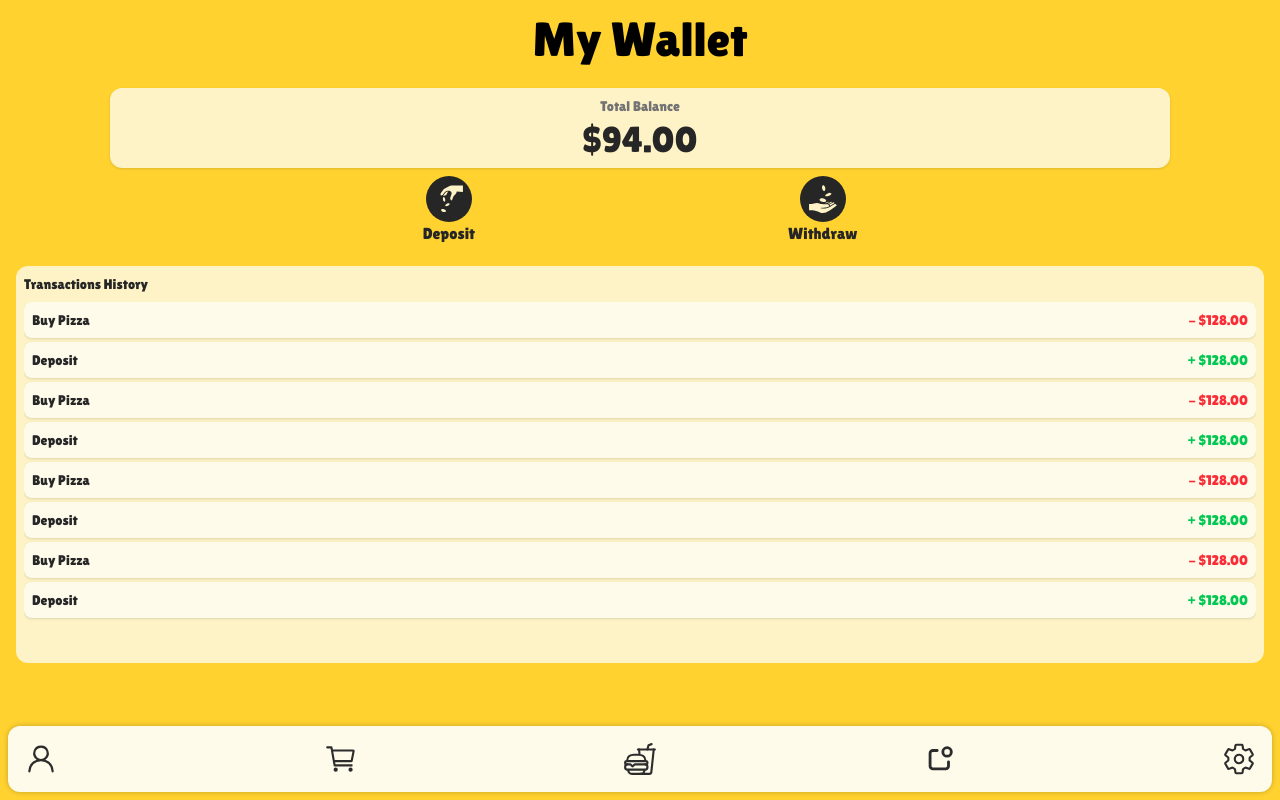
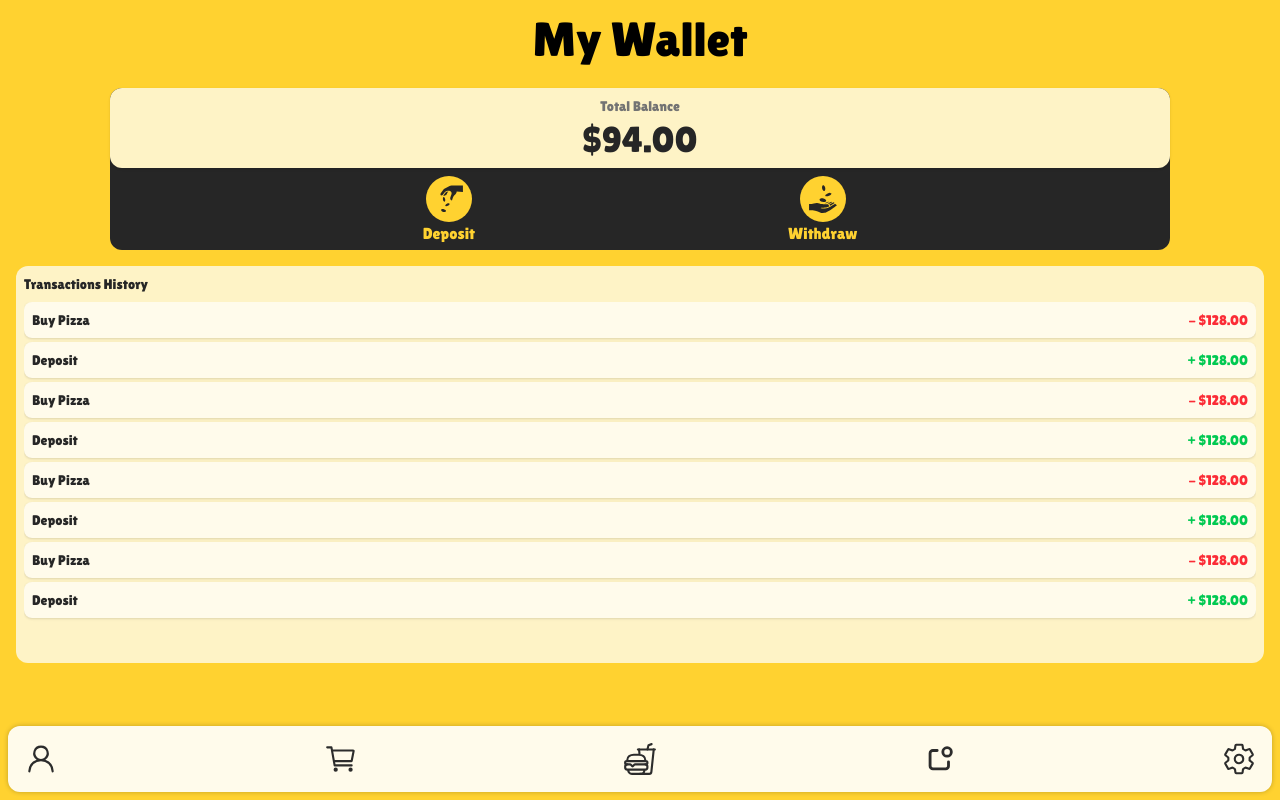
Before and after one commit to mahdibaderloo/fastfood, a React (Vite) app: page /wallet in a window 1280 px wide. Built offline with nearby package versions, Linux system fonts and the light colour scheme.

Commit message:
wallet dark theme

```diff
--- a/src/features/wallet/Balance.tsx
+++ b/src/features/wallet/Balance.tsx
@@ -1,25 +1,40 @@
 import { GiReceiveMoney } from "react-icons/gi";
 import { GiPayMoney } from "react-icons/gi";
+import { useTheme } from "../../store/themeStore";
 
 function Balance() {
+  const { theme } = useTheme();
+
   return (
-    <div className="bg-amber-300 w-[85%] mx-auto rounded-xl">
+    <div className="bg-neutral-800 dark:bg-amber-300 w-[85%] mx-auto rounded-xl">
       <div className="bg-amber-100 w-full mx-auto rounded-xl p-2 flex flex-col items-center shadow">
         <p className="text-neutral-500 text-sm">Total Balance</p>
         <p className="text-neutral-800 mt-1 text-4xl">$94.00</p>
       </div>
       <ul className="flex items-center justify-evenly pt-2 pb-1">
         <li className="flex flex-col items-center justify-center">
-          <span className="bg-neutral-800 p-2 rounded-full">
-            <GiPayMoney size={30} color="#fef3c6" />
+          <span className="bg-amber-300 dark:bg-neutral-800 p-2 rounded-full">
+            {theme === "dark" ? (
+              <GiPayMoney size={30} color="#fef3c6" />
+            ) : (
+              <GiPayMoney size={30} color="#262626" />
+            )}
           </span>
-          <p className="text-[16px] text-neutral-800">Deposit</p>
+          <p className="text-[16px] text-amber-300 dark:text-neutral-800">
+            Deposit
+          </p>
         </li>
         <li className="flex flex-col items-center justify-center">
-          <span className="bg-neutral-800 p-2 rounded-full">
-            <GiReceiveMoney size={30} color="#fef3c6" />
+          <span className="bg-amber-300 dark:bg-neutral-800 p-2 rounded-full">
+            {theme === "dark" ? (
+              <GiReceiveMoney size={30} color="#fef3c6" />
+            ) : (
+              <GiReceiveMoney size={30} color="#262626" />
+            )}
           </span>
-          <p className="text-[16px] text-neutral-800">Withdraw</p>
+          <p className="text-[16px] text-amber-300 dark:text-neutral-800">
+            Withdraw
+          </p>
         </li>
       </ul>
     </div>
```
